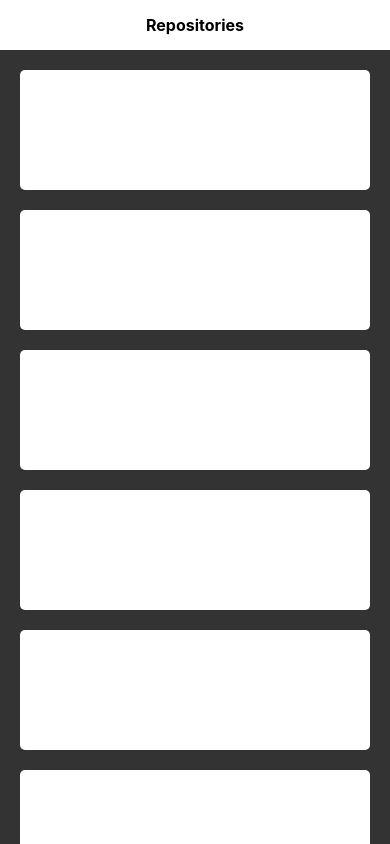
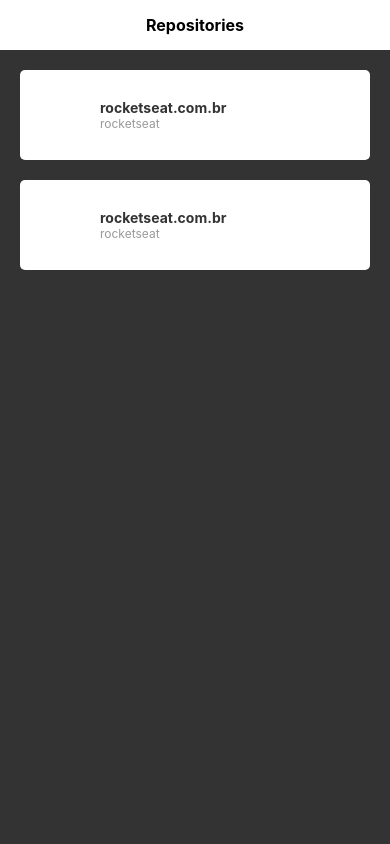
Before and after one commit to cjvaz/testingReactNative, a React Native app in the folder favoriteRepos/: screen / in a window 390 px wide. Built offline with nearby package versions, Linux system fonts and the light colour scheme.

Commit message:
create component Repo

```diff
--- a/favoriteRepos/App.js
+++ b/favoriteRepos/App.js
@@ -13,9 +13,27 @@
   Platform
 } from 'react-native';
 
+import Repo from './components/repo';
 
 type Props = {};
 export default class App extends Component<Props> {
+
+  state = {
+    repos: [
+      {
+        id: 1,
+        thumbnail: 'https://avatars0.githubusercontent.com/u/28929274?s=200&v=4',
+        title: 'rockerocketseat.com.br',
+        author: 'rocketseat',
+      },
+      {
+        id: 2,
+        thumbnail: 'https://avatars0.githubusercontent.com/u/28929274?s=200&v=4',
+        title: 'rocketnative.com.br',
+        author: 'diego',
+      },
+    ]
+  }
   render() {
     return (
       <View style={styles.container}>
@@ -24,13 +42,7 @@
         </View>
 
         <ScrollView contentContainerStyle={styles.repoList}>
-          <View style={styles.repo} />
-          <View style={styles.repo} />
-          <View style={styles.repo} />
-          <View style={styles.repo} />
-          <View style={styles.repo} />
-          <View style={styles.repo} />
-          <View style={styles.repo} />
+          { this.state.repos.map(repo => <Repo key={repo.id} /> )}
         </ScrollView>
       </View>
     );
@@ -59,12 +71,4 @@
   repoList: {
     padding: 20
   },
-
-  repo: {
-    padding: 20,
-    backgroundColor: '#FFF',
-    height: 120,
-    marginBottom: 20,
-    borderRadius: 5
-  }
 });
--- /dev/null
+++ b/favoriteRepos/components/repo.js
@@ -0,0 +1,51 @@
+import React, { Component } from 'react';
+
+import { View, Image, Text, StyleSheet } from 'react-native';
+
+export default class Repo extends Component {
+    render() {
+        return (
+          <View style={styles.repo}>
+            <Image
+              style={styles.repoImage}
+              source={{ uri: ''}}
+            />
+            <View style={styles.repoInfo}>
+              <Text style={styles.repoTitle}>rocketseat.com.br</Text>
+              <Text style={styles.repoAuthor}>rocketseat</Text>
+            </View>
+          </View>
+        )
+    }
+}
+
+const styles = StyleSheet.create({
+  repo: {
+    padding: 20,
+    backgroundColor: '#FFF',
+    marginBottom: 20,
+    borderRadius: 5,
+    flexDirection: 'row',
+    alignItems: 'center'
+  },
+
+  repoImage: {
+    width: 50,
+    height: 50,
+    borderRadius: 25
+  },
+
+  repoInfo: {
+    marginLeft: 10
+  },
+
+  repoTitle: {
+    fontWeight: 'bold',
+    color: '#333'
+  },
+
+  repoAuthor: {
+    fontSize: 12,
+    color: '#999'
+  },
+});
```
Also changed, not shown: 1 other file (tests, documents, lock files or other folders).
